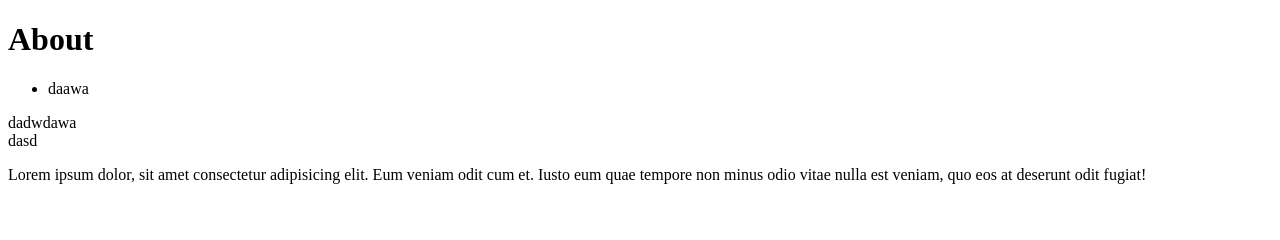
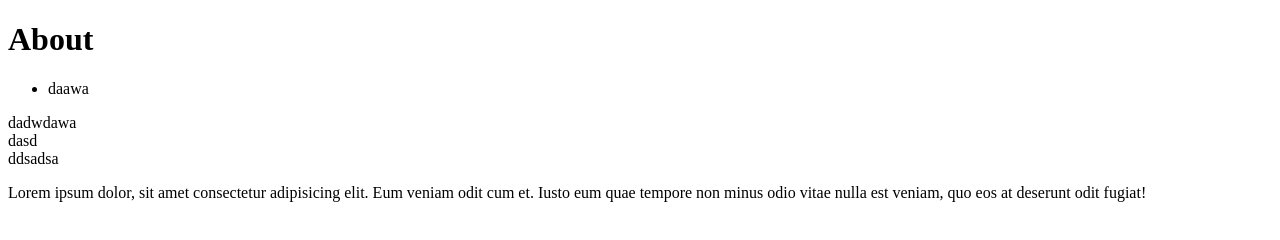
Before and after one commit to yohannesaccrus/squash-test2, a plain HTML site: page about.html in a window 1280 px wide. Drawn offline with Linux system fonts and the light colour scheme.

Commit message:
add span

```diff
--- a/about.html
+++ b/about.html
@@ -13,6 +13,7 @@
 	</ul>
 	<a>dadwdawa</a>
 	<footer>dasd</footer>
+	<span>ddsadsa</span>
 	<p>Lorem ipsum dolor, sit amet consectetur adipisicing elit. Eum veniam odit cum et. Iusto eum quae tempore non minus odio vitae nulla est veniam, quo eos at deserunt odit fugiat!</p>
 </body>
 </html>
```
